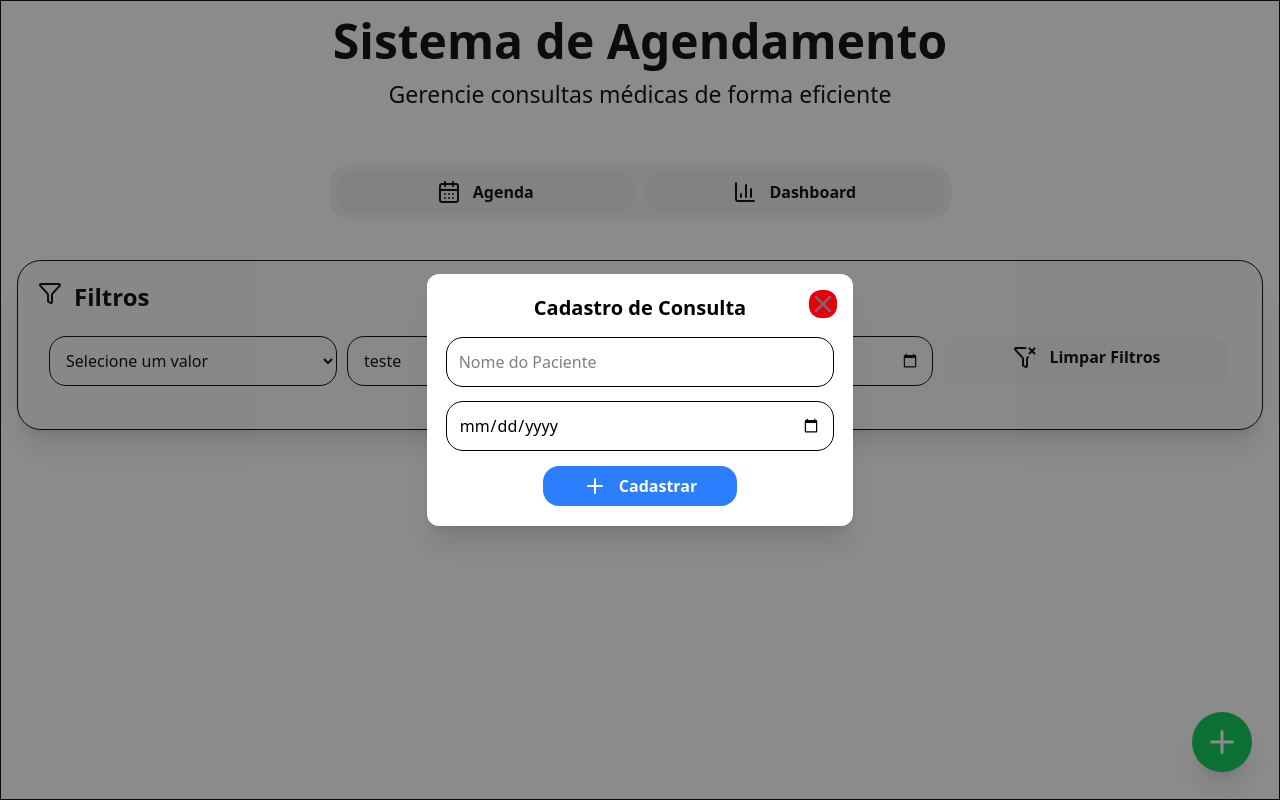
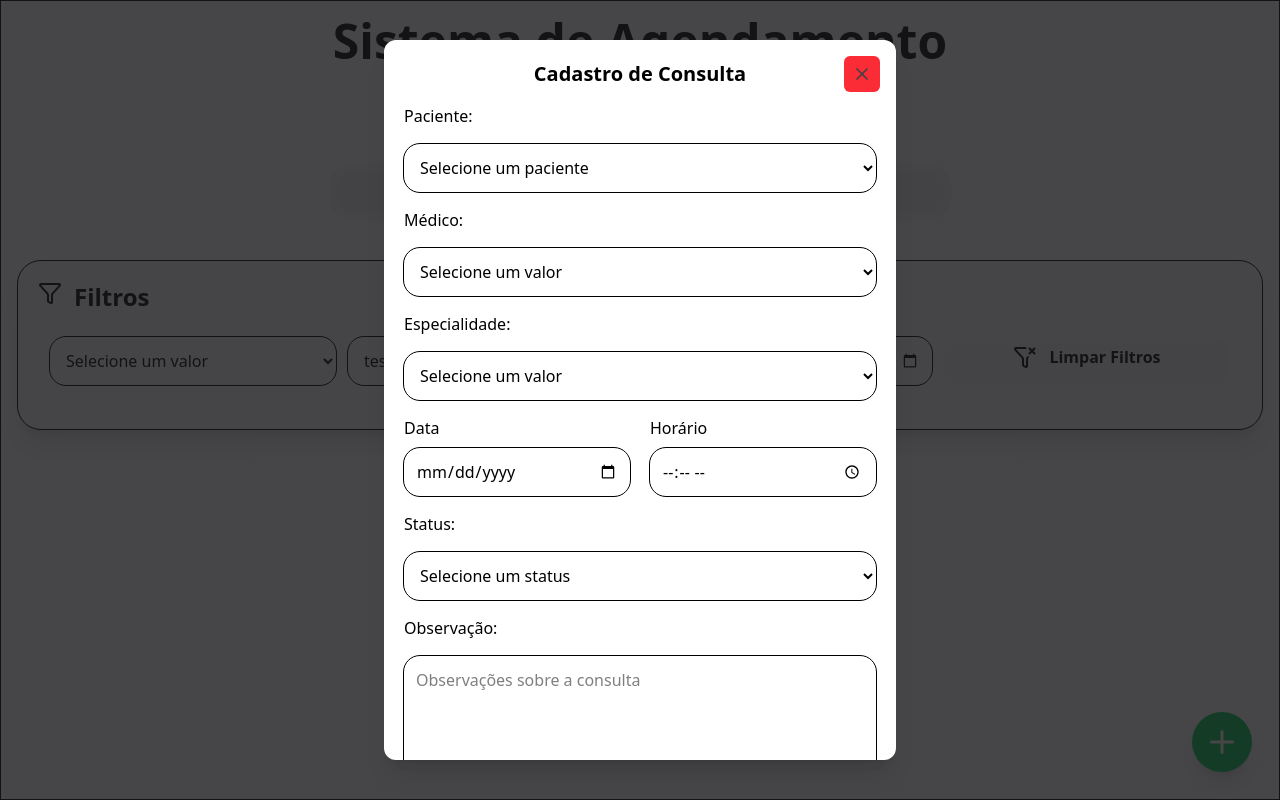
Before and after one commit to LipeDorrio/agenda_consulta, a React (Vite) app: page / in a window 1280 px wide. Both pictures are taken after a click on the button 1222 px from the left and 742 px from the top of the page. Built offline with nearby package versions, Linux system fonts and the light colour scheme.

Commit message:
feat: Enhance Modal component with dynamic title and form fields for consultation details

```diff
--- a/src/components/Modal.tsx
+++ b/src/components/Modal.tsx
@@ -1,43 +1,117 @@
 import { Plus, X } from "lucide-react";
 import Button from "./Button";
 import Input from "./Input";
+import { useEffect, useRef } from "react";
 
 type Props = {
   isModalOpen: boolean;
   setIsModalOpen: (isOpen: boolean) => void;
+  title: string;
 };
 
-function Modal({ isModalOpen, setIsModalOpen }: Props) {
+function Modal({ isModalOpen, setIsModalOpen, title }: Props) {
+  const modalRef = useRef<HTMLDivElement>(null);
+
+  useEffect(() => {
+    function handleClickOutside(event: MouseEvent) {
+      if (
+        modalRef.current &&
+        !modalRef.current.contains(event.target as Node)
+      ) {
+        setIsModalOpen(false);
+      }
+    }
+
+    if (isModalOpen) {
+      document.addEventListener("mousedown", handleClickOutside);
+    }
+
+    return () => {
+      document.removeEventListener("mousedown", handleClickOutside);
+    };
+  }, [isModalOpen, setIsModalOpen]);
+
   return (
     isModalOpen && (
-      <div className="fixed inset-0 bg-zinc-900/50 bg-opacity-50 flex justify-center items-center z-50">
-        <div className="relative bg-white p-5 rounded-xl shadow-xl w-1/3">
+      <div className="fixed inset-0 bg-zinc-900/80 bg-opacity-50 flex justify-center items-center z-50">
+        <div
+          ref={modalRef}
+          className="relative bg-white p-5 rounded-xl shadow-xl max-w-lg w-full mx-auto max-h-[90vh] overflow-y-auto"
+        >
           <div>
             <button
               onClick={() => setIsModalOpen(false)}
-              className="absolute top-4 bg-red-600 rounded-xl right-4 text-zinc-500"
+              className="absolute top-4 bg-red-500 rounded-md right-4 text-zinc-700 hover:bg-red-600 transition duration-300 p-2"
             >
-              <X className="w-7 h-7 flex justify-center items-center" />
+              <X className="w-5 h-5 flex justify-center items-center" />
             </button>
           </div>
           <h2 className="text-xl font-bold mb-4 text-center">
-            Cadastro de Consulta
+            {title} de Consulta
           </h2>
           <form className="grid grid-cols-1 gap-4">
-            <Input type="text" placeholder="Nome do Paciente" />
-            <Input type="date" />
+            <label htmlFor="nm_paciente">Paciente:</label>
+            <select
+              className="outline-1 rounded-2xl p-3"
+              name="nm_paciente"
+              id="nm_paciente"
+            >
+              <option value="" disabled selected>
+                Selecione um paciente
+              </option>
+              <option value="12353145234">Joseffer</option>
+            </select>
+            <label htmlFor="nm_medico">Médico:</label>
+            <select
+              className="outline-1 rounded-2xl p-3 hover:bg-zinc-300 transition duration-300 focus:bg-transparent"
+              name="nm_medico"
+              id="nm_medico"
+            >
+              <option value="" disabled selected>
+                Selecione um valor
+              </option>
+            </select>
+            <label htmlFor="nm_especialidade">Especialidade:</label>
+            <select
+              className="outline-1 rounded-2xl p-3 hover:bg-zinc-300 transition duration-300 focus:bg-transparent"
+              name="nm_especialidade"
+              id="nm_especialidade"
+            >
+              <option value="" disabled selected>
+                Selecione um valor
+              </option>
+            </select>
+            <div className="grid grid-cols-2 gap-5">
+              <Input type="date" label="Data" nm_label="nm_data" />
+              <Input type="time" label="Horário" nm_label="nm_horario" />
+            </div>
+            <label htmlFor="status">Status: </label>
+            <select
+              className="outline-1 rounded-2xl p-3 hover:bg-zinc-300 transition duration-300 focus:bg-transparent"
+              name="status"
+              id="status"
+            >
+              <option value="" disabled selected>
+                Selecione um status
+              </option>
+              <option value="agendado">Agendado</option>
+              <option value="cancelado">Cancelado</option>
+              <option value="concluido">Concluído</option>
+            </select>
+            <label htmlFor="observacao">Observação:</label>
+            <textarea
+              className="outline-1 rounded-2xl p-3 hover:bg-zinc-300 transition duration-300 focus:bg-transparent"
+              name="observacao"
+              id="observacao"
+              rows={4}
+              placeholder="Observações sobre a consulta"
+            ></textarea>
             <div className="w-full flex justify-center items-center">
-              <Button classe="bg-blue-500 text-white w-1/2">
-                <Plus /> Cadastrar
+              <Button classe="bg-zinc-400 text-white w-1/2">
+                <Plus /> Salvar
               </Button>
             </div>
           </form>
-          {/* <Button
-            onClick={() => setIsModalOpen(false)}
-            classe="flex justify-center items-center bg-red-500 text-white mt-4 w-1/2"
-          >
-            <X />
-          </Button> */}
         </div>
       </div>
     )
```
